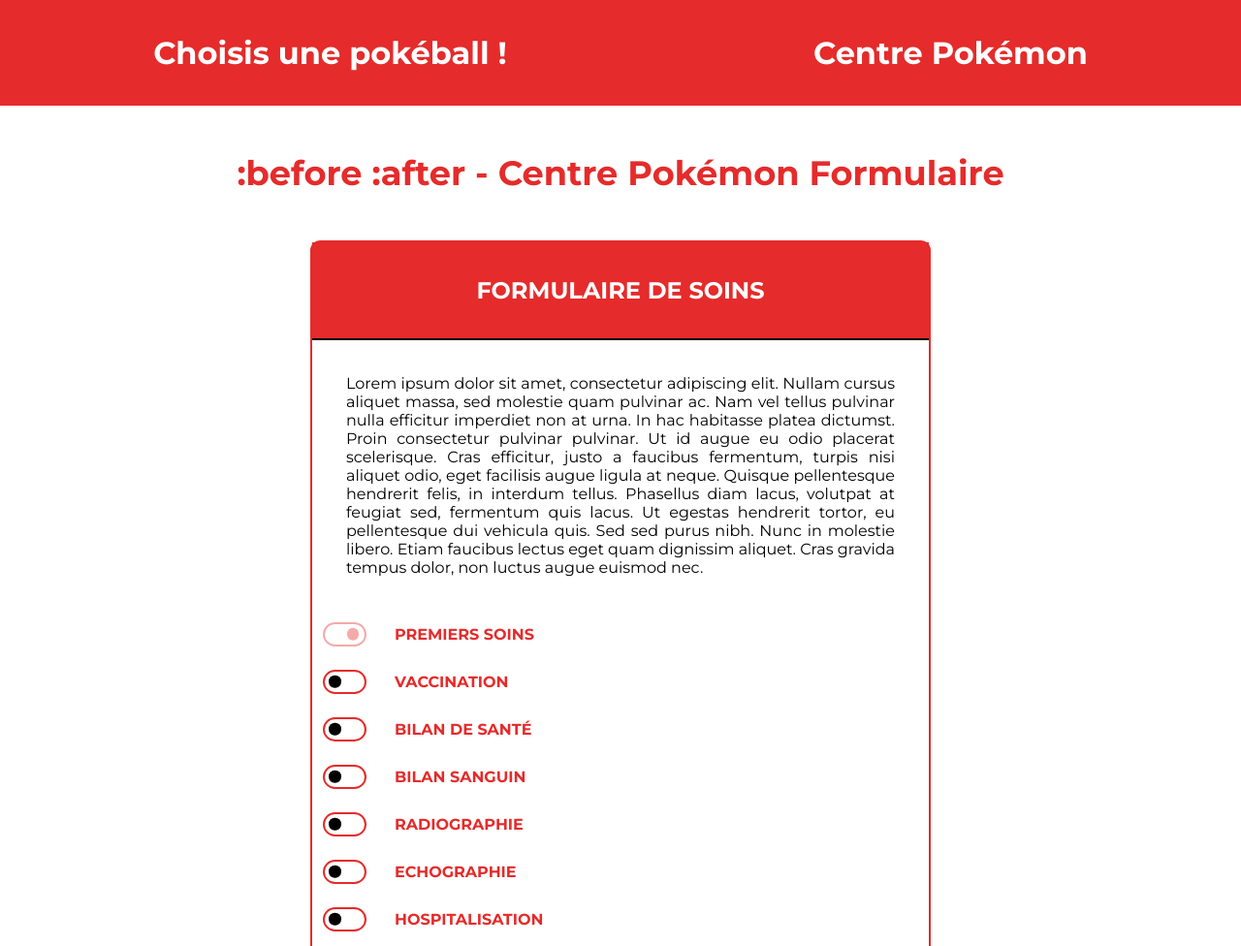
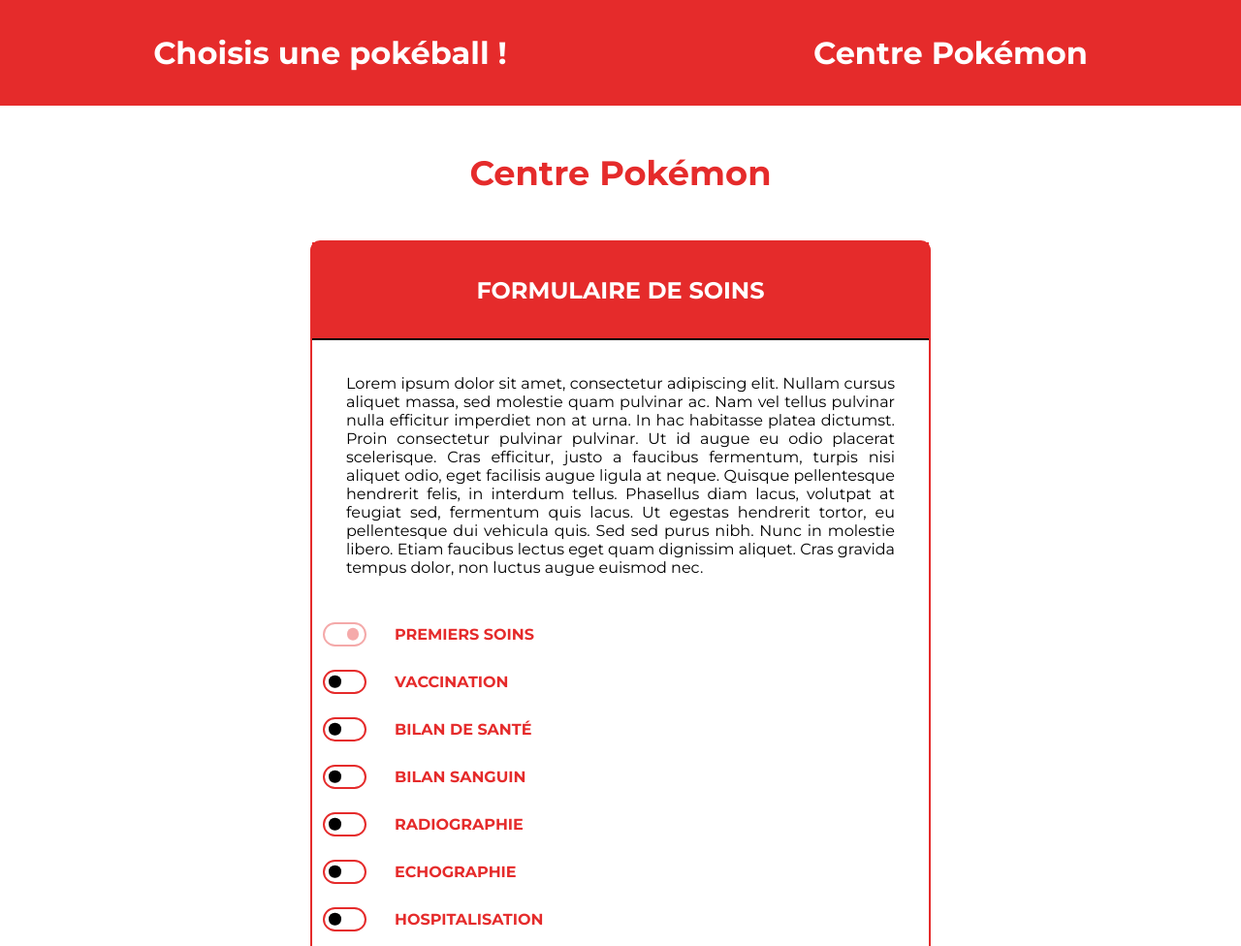
Before and after one commit to cdorchies/before-after-SASS, a website: page center.html in a window 1280 px wide. Shown: the top 976 px of the page at 97% size. Drawn offline with Linux system fonts and the light colour scheme.

Commit message:
Remove :before :after from titles

```diff
--- a/center.html
+++ b/center.html
@@ -15,7 +15,7 @@
       <a href="./center.html">Centre Pokémon</a>
     </div>
   </header>
-  <h1>:before :after - Centre Pokémon Formulaire</h1>
+  <h1>Centre Pokémon</h1>
 
   <div class="center">
     <form action="">
```
Also changed, not shown: pokeball.html (+1 -1 lines).
